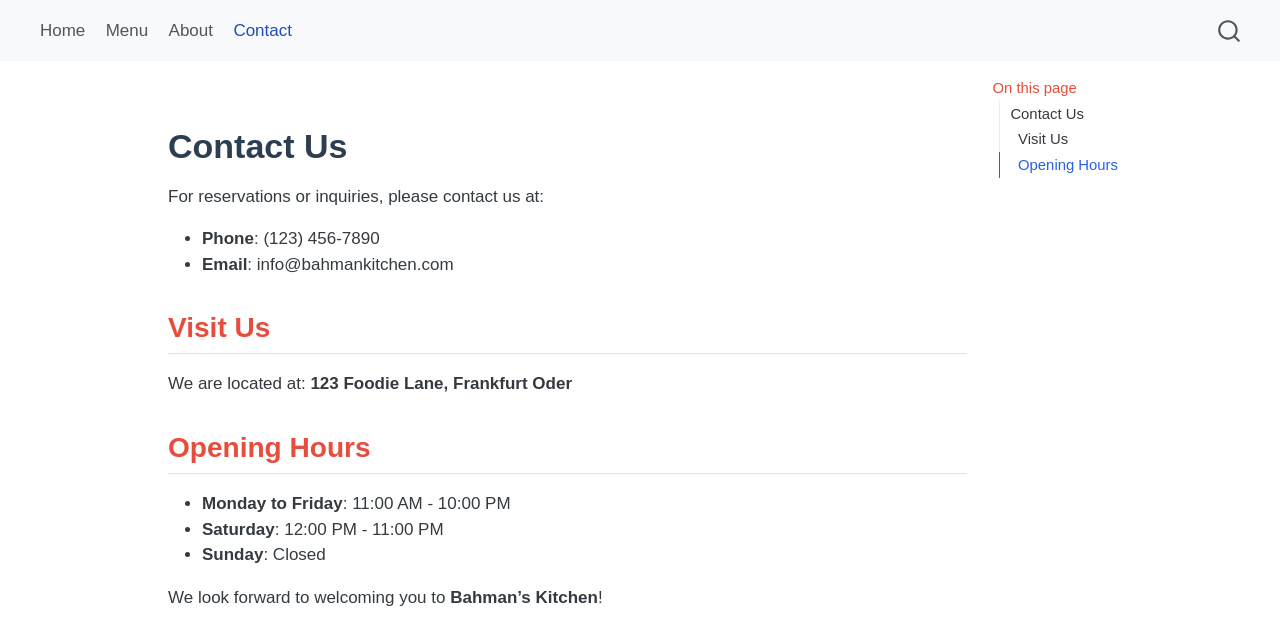
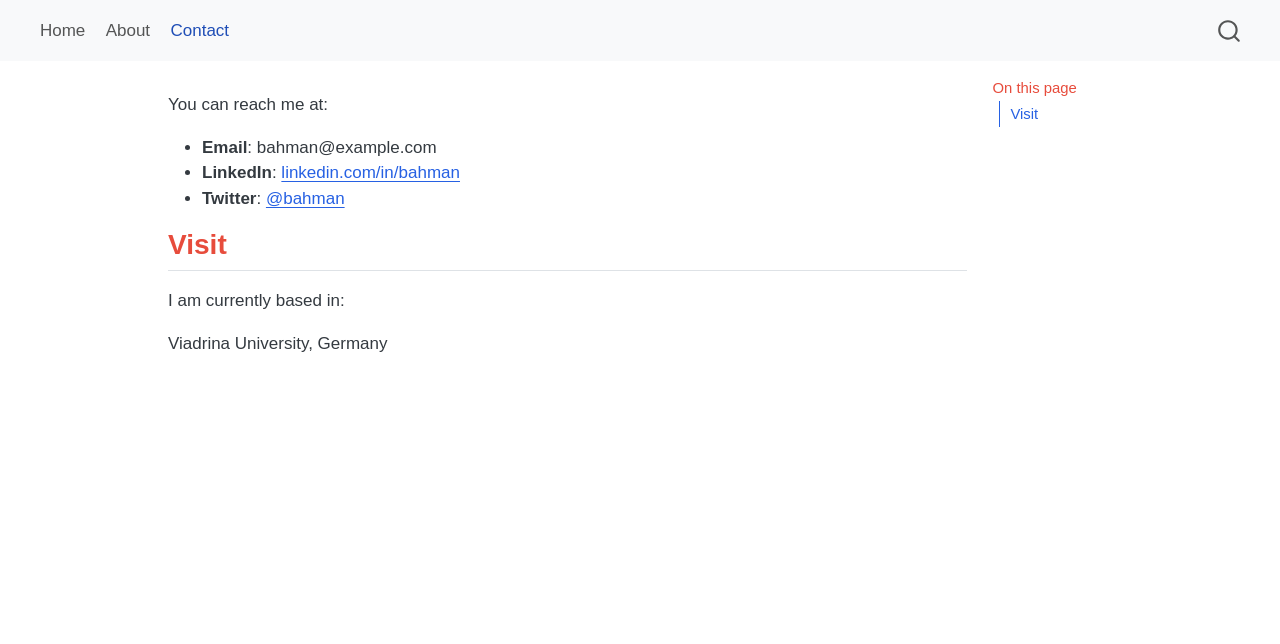
Before and after one commit to bahman49/bahman.github.io, a plain HTML site: page contact.html in a window 1280 px wide. Drawn offline with Linux system fonts and the light colour scheme.

Commit message:
Update contact.html

```diff
--- a/contact.html
+++ b/contact.html
@@ -88,10 +88,6 @@
 <span class="menu-text">Home</span></a>
   </li>
   <li class="nav-item">
-    <a class="nav-link" href="./menu.html">
-<span class="menu-text">Menu</span></a>
-  </li>
-  <li class="nav-item">
     <a class="nav-link" href="./about.html">
 <span class="menu-text">About</span></a>
   </li>
@@ -115,11 +111,7 @@
     <h2 id="toc-title">On this page</h2>
 
   <ul>
-  <li><a href="#contact-us" id="toc-contact-us" class="nav-link active" data-scroll-target="#contact-us">Contact Us</a>
-  <ul class="collapse">
-  <li><a href="#visit-us" id="toc-visit-us" class="nav-link" data-scroll-target="#visit-us">Visit Us</a></li>
-  <li><a href="#opening-hours" id="toc-opening-hours" class="nav-link" data-scroll-target="#opening-hours">Opening Hours</a></li>
-  </ul></li>
+  <li><a href="#visit" id="toc-visit" class="nav-link active" data-scroll-target="#visit">Visit</a></li>
   </ul>
 </nav>
     </div>
@@ -129,28 +121,18 @@
 
 
 
-<section id="contact-us" class="level1">
-<h1>Contact Us</h1>
-<p>For reservations or inquiries, please contact us at:</p>
+<p>You can reach me at:</p>
 <ul>
-<li><strong>Phone</strong>: (123) 456-7890</li>
-<li><strong>Email</strong>: info@bahmankitchen.com</li>
+<li><strong>Email</strong>: bahman@example.com</li>
+<li><strong>LinkedIn</strong>: <a href="https://linkedin.com/in/bahman">linkedin.com/in/bahman</a></li>
+<li><strong>Twitter</strong>: <a href="https://twitter.com/bahman">@bahman</a></li>
 </ul>
-<section id="visit-us" class="level2">
-<h2 class="anchored" data-anchor-id="visit-us">Visit Us</h2>
-<p>We are located at: <strong>123 Foodie Lane, Frankfurt Oder</strong></p>
-</section>
-<section id="opening-hours" class="level2">
-<h2 class="anchored" data-anchor-id="opening-hours">Opening Hours</h2>
-<ul>
-<li><strong>Monday to Friday</strong>: 11:00 AM - 10:00 PM</li>
-<li><strong>Saturday</strong>: 12:00 PM - 11:00 PM</li>
-<li><strong>Sunday</strong>: Closed</li>
-</ul>
-<p>We look forward to welcoming you to <strong>Bahman’s Kitchen</strong>!</p>
+<section id="visit" class="level2">
+<h2 class="anchored" data-anchor-id="visit">Visit</h2>
+<p>I am currently based in:</p>
+<p>Viadrina University, Germany</p>
 
 
-</section>
 </section>
 
 </main> <!-- /main -->
```
